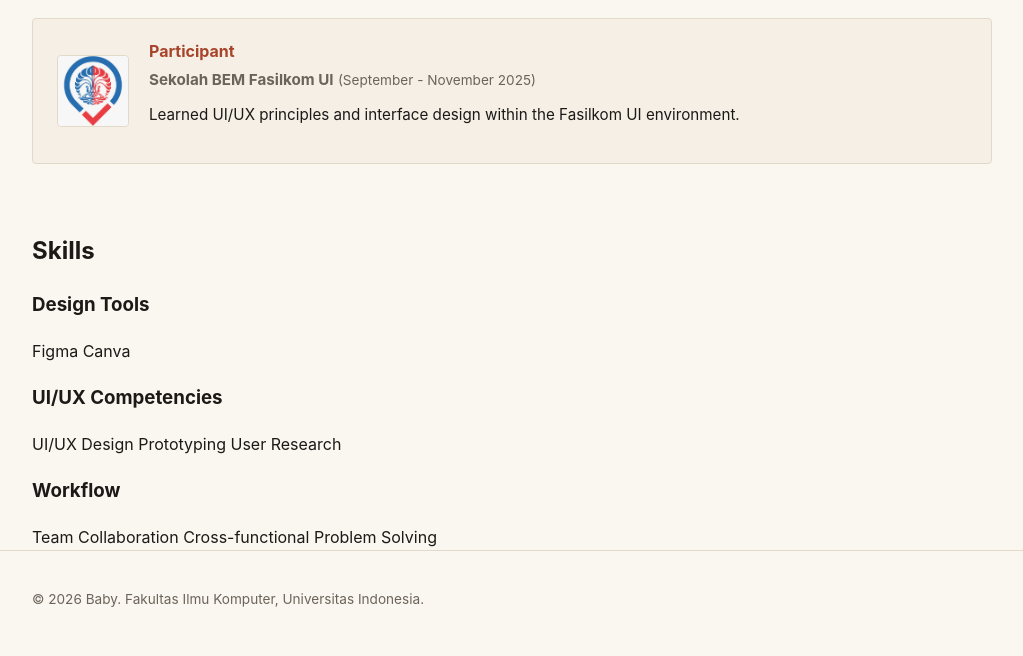
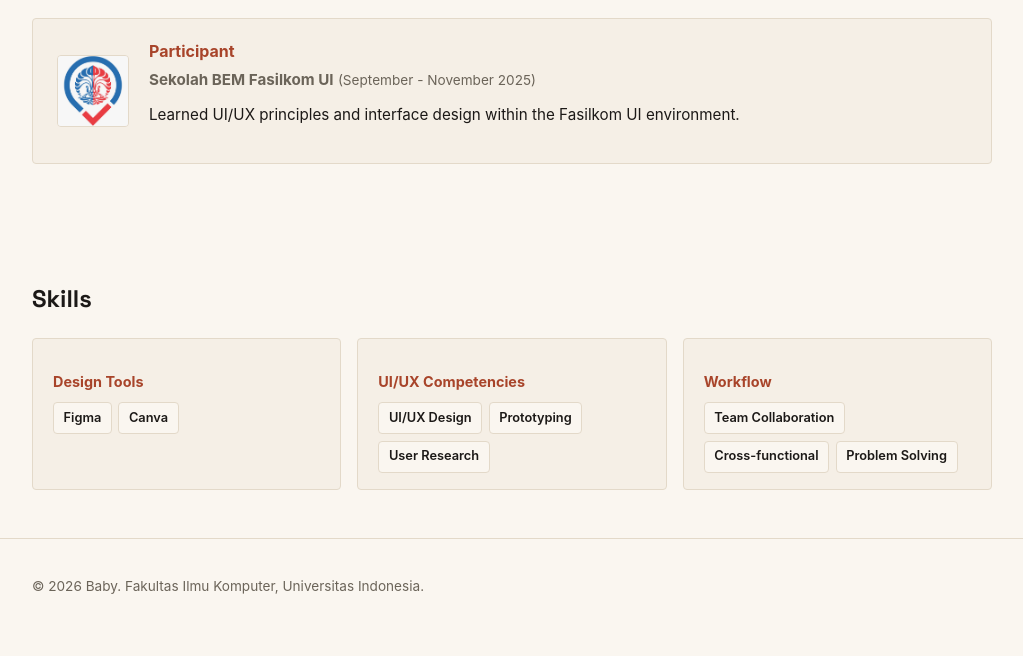
Before and after one commit to babyakiko/myportofolio, a Django app: page / in a window 1280 px wide. Shown: the part 1569-2225 px from the top of the page, without its empty margins (128-1151 px from the left). After the commit the page ends 2163 px from the top, so only its background shows below. Run offline with Django 5.2, Linux system fonts and the light colour scheme.

Commit message:
style: menambahkan CSS styling untuk section skills

```diff
--- a/static/css/style.css
+++ b/static/css/style.css
@@ -244,7 +244,7 @@ h1, .brand {
     flex-shrink: 0;
 }
 
-.experience {
+.experience, .skills {
     padding: 3rem 0;
 }
 
@@ -268,6 +268,56 @@ h1, .brand {
     border-radius: var(--radius);
     border: 1px solid var(--line);
     flex-shrink: 0;
+}
+
+.skills-title {
+    font-family: "Space Grotesk", -apple-system, sans-serif;
+    font-size: 1.5rem;
+    font-weight: 700;
+    margin-bottom: 1.25rem;
+    color: var(--ink);
+}
+
+.skills-grid {
+    display: grid;
+    grid-template-columns: repeat(3, 1fr);
+    gap: 1rem;
+}
+
+.skill-category {
+    background-color: #f5efe6;
+    padding: 1rem 1.25rem;
+    border-radius: var(--radius);
+    border: 1px solid var(--line);
+    transition: border-color 0.2s ease;
+}
+
+.skill-category:hover {
+    border-color: var(--accent);
+}
+
+.skill-category h3 {
+    font-size: 0.9rem;
+    color: var(--accent-dark);
+    margin-bottom: 0.6rem;
+    font-weight: 700;
+}
+
+.skill-tags {
+    display: flex;
+    flex-wrap: wrap;
+    gap: 0.4rem;
+}
+
+.skill-tag {
+    display: inline-block;
+    font-size: 0.8rem;
+    font-weight: 600;
+    color: var(--ink);
+    background-color: var(--paper);
+    border: 1px solid var(--line);
+    border-radius: var(--radius);
+    padding: 0.3rem 0.6rem;
 }
 
 @media (max-width: 600px) {
@@ -299,3 +349,9 @@ h1, .brand {
         height: 120px;
     }
 }
+
+@media (max-width: 768px) {
+    .skills-grid {
+        grid-template-columns: 1fr;
+    }
+}
```
